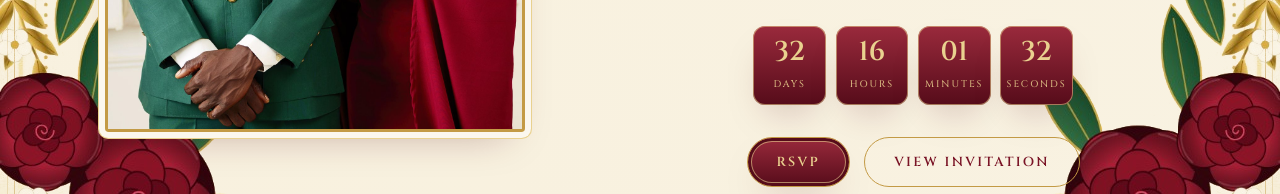
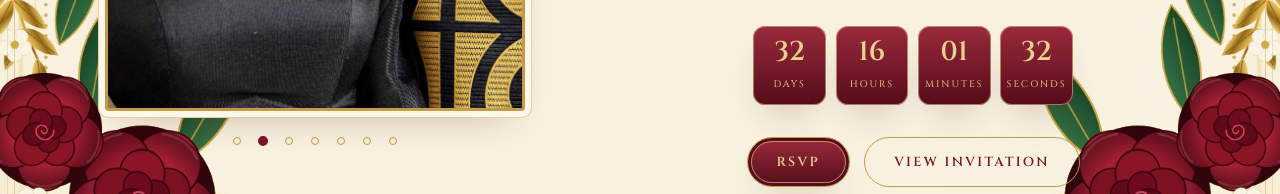
Before and after one commit to TheMaverick00/JCloveisthegreatest, a plain HTML site: page index.html in a window 1280 px wide. Shown: the part 584-778 px from the top of the page. Drawn offline with nearby package versions, Linux system fonts and the light colour scheme.

Commit message:
Add photo slideshow to the hero arch
Cross-fades through seven photoshoot pictures every 4.5s with dot
controls; later slides load after the page so first paint is unchanged.

Co-Authored-By: Claude Fable 5.2 <noreply@anthropic.com>

```diff
--- a/index.html
+++ b/index.html
@@ -56,9 +56,10 @@
 
       <div class="hero__inner">
         <div class="hero__photo reveal">
-          <div class="arch">
-            <img src="/assets/images/shoot/honour-2.jpg" alt="Chat in a burgundy gown leaning on John in his green army uniform" width="1333" height="2000" fetchpriority="high" />
+          <div class="arch hero__slides" id="heroSlides" aria-roledescription="slideshow" aria-label="Photos of Chat and John">
+            <img class="is-active" src="/assets/images/slides/honour-2.jpg" alt="Chat in a burgundy gown leaning on John in his green army uniform" width="900" height="1350" fetchpriority="high" />
           </div>
+          <div class="hero__dots" id="heroDots"></div>
           <span class="hero__photo-ring" aria-hidden="true"></span>
         </div>
 
--- a/script.js
+++ b/script.js
@@ -54,6 +54,74 @@
   links.addEventListener("click", function (e) {
     if (e.target.closest("a")) setMenu(false);
   });
+
+  /* ---------------- Hero slideshow ---------------- */
+
+  (function () {
+    var box = document.getElementById("heroSlides");
+    var dotsBox = document.getElementById("heroDots");
+    // The first slide is already in the HTML; the rest are added here and load after the page has.
+    var more = [
+      ["heritage-1", "Chat and John smiling, in traditional attire", "center 20%"],
+      ["simply-1", "Chat and John sitting close together in denim", "center 15%"],
+      ["honour-1", "Chat in a burgundy gown resting her head on John's shoulder", "70% 10%"],
+      ["heritage-2", "John and Chat leaning in, in traditional attire", "center 15%"],
+      ["honour-5", "John seated in uniform with Chat standing behind him", "center 10%"],
+      ["simply-2", "Chat and John laughing together in denim", "center 15%"]
+    ];
+    var slides = [box.querySelector("img")];
+    more.forEach(function (m) {
+      var img = document.createElement("img");
+      img.alt = m[1];
+      img.width = 900; img.height = 1125;
+      img.style.objectPosition = m[2];
+      img.setAttribute("data-src", "/assets/images/slides/" + m[0] + ".jpg");
+      box.appendChild(img);
+      slides.push(img);
+    });
+
+    var current = 0, timer = null;
+    var reduced = window.matchMedia && window.matchMedia("(prefers-reduced-motion: reduce)").matches;
+    var dots = slides.map(function (_, i) {
+      var b = document.createElement("button");
+      b.type = "button";
+      b.setAttribute("aria-label", "Show photo " + (i + 1) + " of " + slides.length);
+      b.addEventListener("click", function () { go(i); restart(); });
+      dotsBox.appendChild(b);
+      return b;
+    });
+
+    function ensure(img) {
+      var src = img.getAttribute("data-src");
+      if (src) { img.src = src; img.removeAttribute("data-src"); }
+    }
+    function show(i) {
+      slides[current].classList.remove("is-active");
+      current = i;
+      slides[current].classList.add("is-active");
+      dots.forEach(function (d, k) { d.setAttribute("aria-current", String(k === current)); });
+      ensure(slides[(current + 1) % slides.length]); // preload the one after
+    }
+    function go(i) {
+      var img = slides[i];
+      ensure(img);
+      if (img.complete && img.naturalWidth) show(i);
+      else img.addEventListener("load", function () { show(i); }, { once: true });
+    }
+    function next() {
+      var n = (current + 1) % slides.length, img = slides[n];
+      ensure(img);
+      // only advance once the next photo has arrived, so there is never a blank frame
+      if (img.complete && img.naturalWidth) show(n);
+    }
+    function restart() {
+      clearInterval(timer);
+      if (!reduced) timer = setInterval(function () { if (!document.hidden) next(); }, 4500);
+    }
+
+    dots[0].setAttribute("aria-current", "true");
+    window.addEventListener("load", function () { ensure(slides[1]); restart(); });
+  })();
 
   /* ---------------- Countdown ---------------- */
 
--- a/styles.css
+++ b/styles.css
@@ -316,6 +316,36 @@ button { font: inherit; }
   border: 1px solid var(--gold);
   pointer-events: none;
 }
+/* Slideshow inside the hero arch: photos stacked and cross-faded */
+.hero__slides img {
+  position: absolute;
+  inset: 0;
+  opacity: 0;
+  transition: opacity 1.4s ease;
+}
+.hero__slides img.is-active { opacity: 1; }
+.hero__dots { display: flex; justify-content: center; gap: 2px; margin-top: 1.1rem; min-height: 24px; }
+.hero__dots button {
+  width: 24px;
+  height: 24px;
+  padding: 0;
+  border: 0;
+  background: none;
+  cursor: pointer;
+  display: grid;
+  place-items: center;
+}
+.hero__dots button::before {
+  content: "";
+  width: 8px;
+  height: 8px;
+  border-radius: 50%;
+  border: 1px solid var(--gold);
+  background: transparent;
+  transition: background-color 0.3s ease, transform 0.3s ease;
+}
+.hero__dots button[aria-current="true"]::before { background: var(--burgundy); border-color: var(--burgundy); transform: scale(1.25); }
+.hero__dots button:focus-visible { outline: 2px solid var(--burgundy); outline-offset: -2px; border-radius: 50%; }
 .hero__text { text-align: center; }
 .hero__emblem { display: grid; justify-items: center; margin-bottom: 1.3rem; }
 /* on phones/tablets the emblem lives in the top bar instead */
```
Also changed, not shown: assets/images/slides/heritage-1.jpg (added), assets/images/slides/heritage-2.jpg (added), assets/images/slides/honour-1.jpg (added), assets/images/slides/honour-2.jpg (added), assets/images/slides/honour-5.jpg (added), assets/images/slides/simply-1.jpg (added), assets/images/slides/simply-2.jpg (added).
